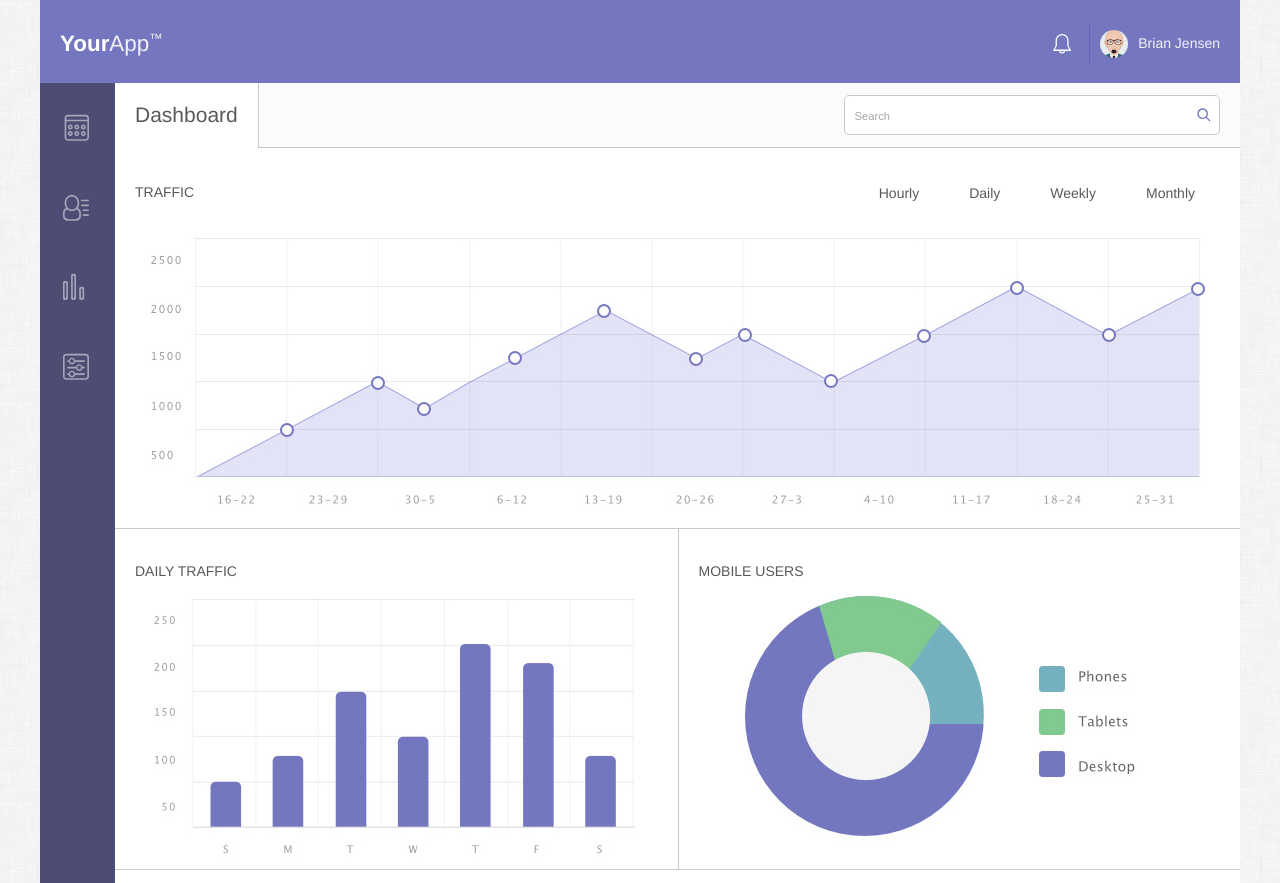
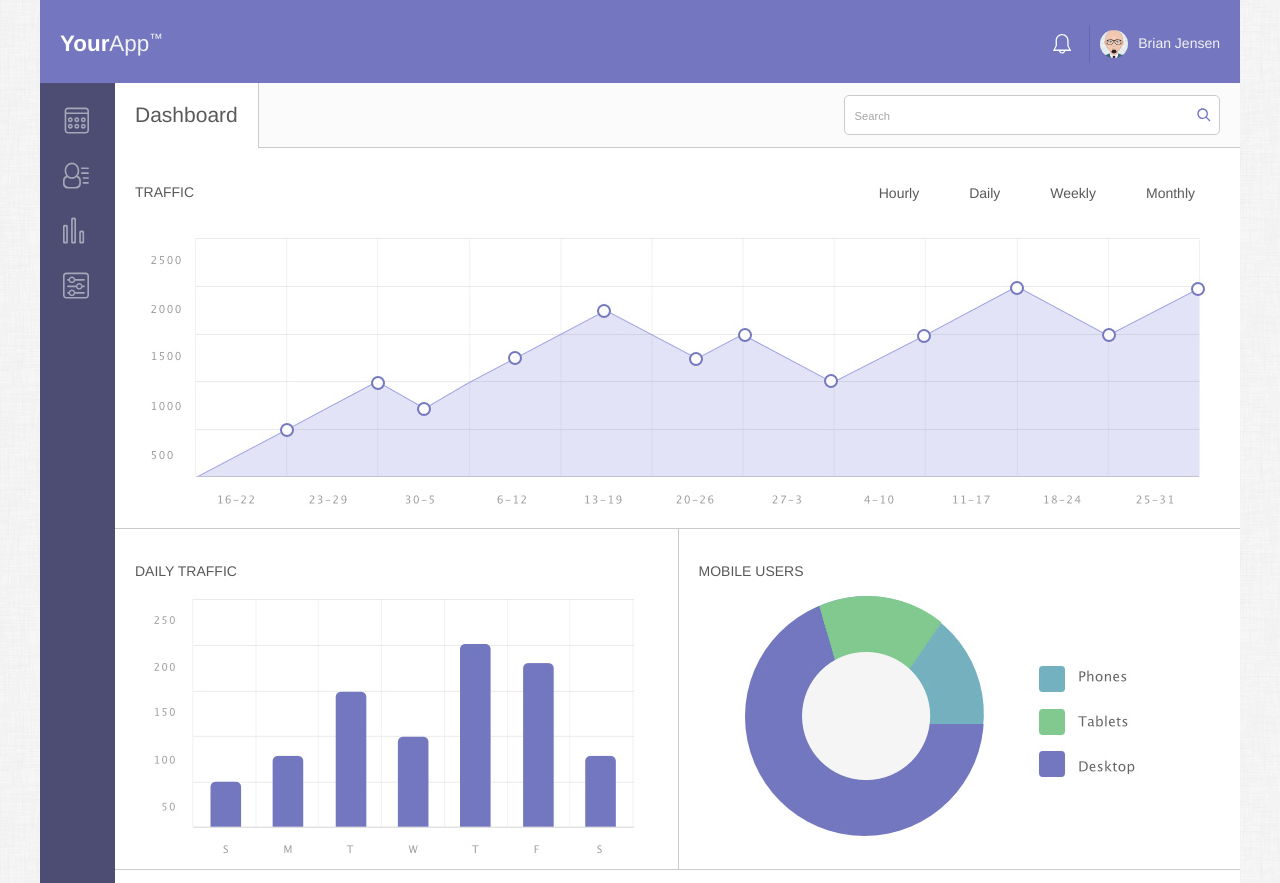
Before and after one commit to brian-jensen/techdegree-project-9, a plain HTML site: page index.html in a window 1280 px wide. Shown: the top 883 px of the page. Drawn offline with Linux system fonts and the light colour scheme; a web font is replaced by a local one.

Commit message:
unified vertical nav svg flex-basis

```diff
--- a/scss/components/_navigation.scss
+++ b/scss/components/_navigation.scss
@@ -12,13 +12,12 @@
     float: left;
     width: 75px;
     height: 100vh;
-    padding-top: 5px;
+    padding-top: 10px;
     top: 0;
     justify-content: flex-start;
     flex-direction: column;
-    align-items: flex-start;
     div.grid__col--3 {
-      flex-basis: 10%;
+      flex-basis: 5%;
     }
   }
 }
--- a/scss/utilities/_placeholders.scss
+++ b/scss/utilities/_placeholders.scss
@@ -50,7 +50,6 @@
     }
   }
   @include mq(tablet){
-  align-self: center;
   width: 72px;
   @include column-spacing(null, null, 20px);
   }
```
Also changed, not shown: css/styles.css, 1 other file.
